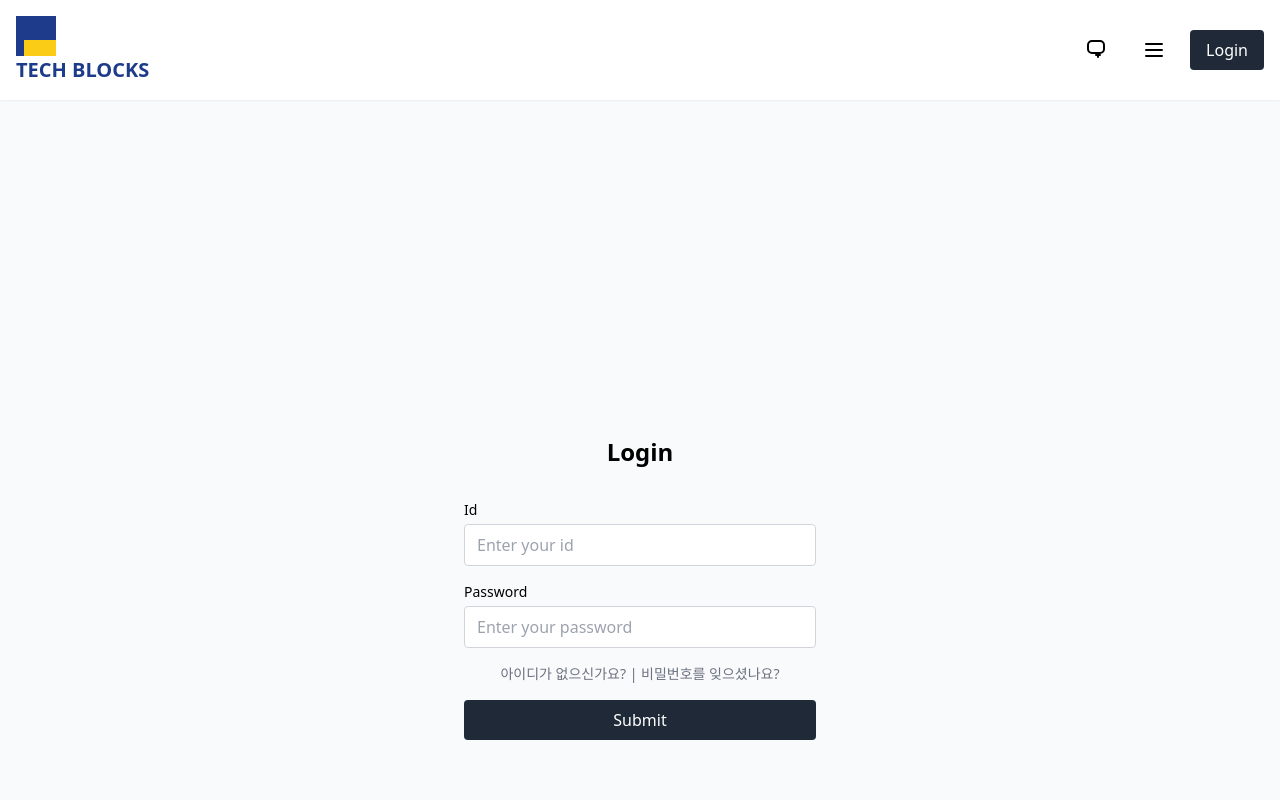
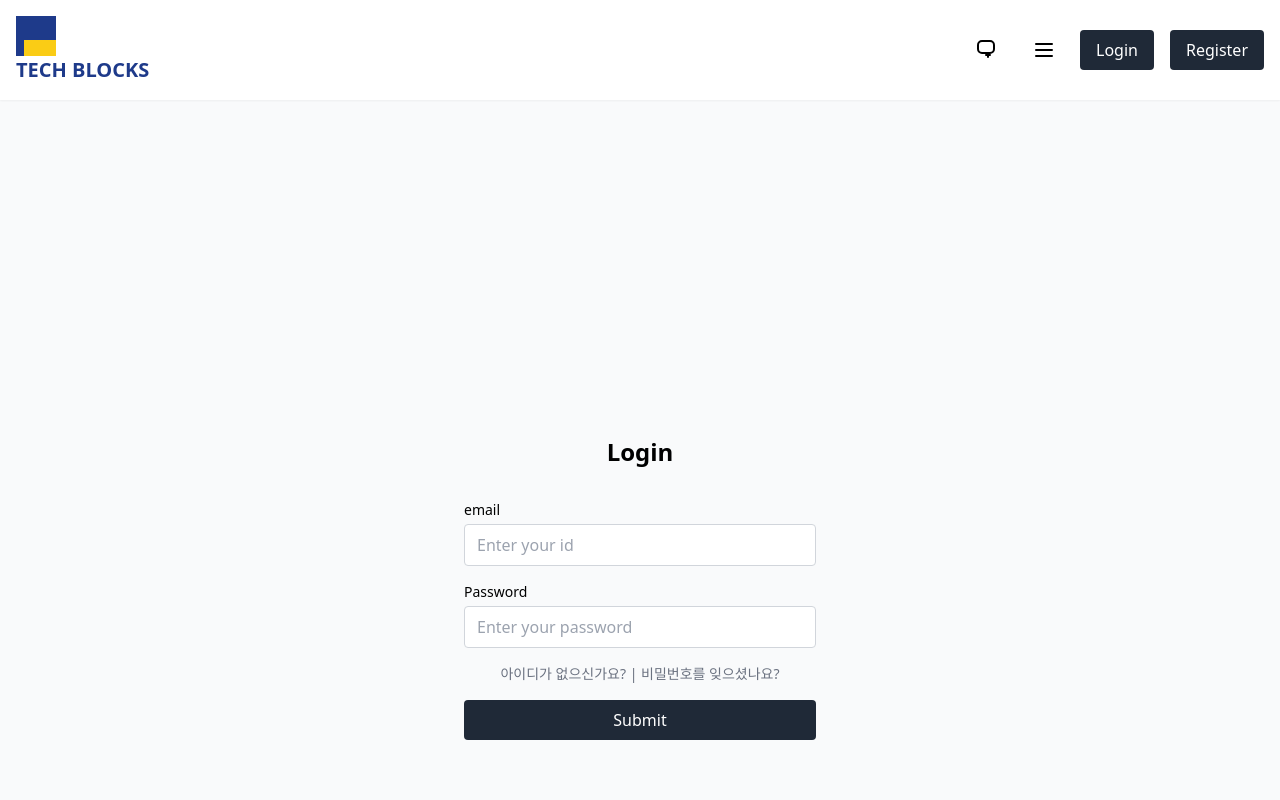
Before and after one commit to sik2/project4-2411, a React (Vite) app: page /login in a window 1280 px wide. Shown: the top 800 px of the page. Built offline with nearby package versions, Linux system fonts and the light colour scheme; no server answers.

Commit message:
login, logout

```diff
--- a/src/components/layout/Nav.jsx
+++ b/src/components/layout/Nav.jsx
@@ -1,6 +1,25 @@
-import { Link } from 'react-router-dom'
+import { useState } from 'react'
+import { Link, useNavigate } from 'react-router-dom'
+import { auth } from '../../firebase/firebase'
+import { signOut } from 'firebase/auth'
 
 function Nav() {
+    const navigate = useNavigate()
+    const [isLoading, setIsLoading] = useState(false)
+
+    const handleLogout = async () => {
+        try {
+            setIsLoading(true)
+            await signOut(auth)
+            navigate('/login')
+        } catch (error) {
+            console.error('로그아웃 실패:', error)
+            // 에러 처리 로직 추가 (예: 토스트 메시지)
+        } finally {
+            setIsLoading(false)
+        }
+    }
+
     return (
         <nav className="bg-white p-4 shadow-sm">
             <div className="max-w-7xl mx-auto flex justify-between items-center">
@@ -33,9 +52,24 @@ function Nav() {
                             />
                         </svg>
                     </button>
-                    <Link to="/login">
-                        <button className="bg-gray-800 text-white px-4 py-2 rounded">Login</button>
-                    </Link>
+                    {auth.currentUser ? (
+                        <button
+                            onClick={handleLogout}
+                            disabled={isLoading}
+                            className="bg-gray-800 text-white px-4 py-2 rounded disabled:opacity-50"
+                        >
+                            {isLoading ? 'Logging out...' : 'Logout'}
+                        </button>
+                    ) : (
+                        <>
+                            <Link to="/login">
+                                <button className="bg-gray-800 text-white px-4 py-2 rounded">Login</button>
+                            </Link>
+                            <Link to="/register">
+                                <button className="bg-gray-800 text-white px-4 py-2 rounded">Register</button>
+                            </Link>
+                        </>
+                    )}
                 </div>
             </div>
         </nav>
--- a/src/pages/auth/Login.jsx
+++ b/src/pages/auth/Login.jsx
@@ -34,7 +34,7 @@ const Login = () => {
                 <h1 className="text-2xl font-bold text-center mb-8">Login</h1>
                 <form onSubmit={handleSubmit} className="space-y-4">
                     <div>
-                        <label className="block text-sm mb-1">Id</label>
+                        <label className="block text-sm mb-1">email</label>
                         <input
                             type="email"
                             name="email"
```
